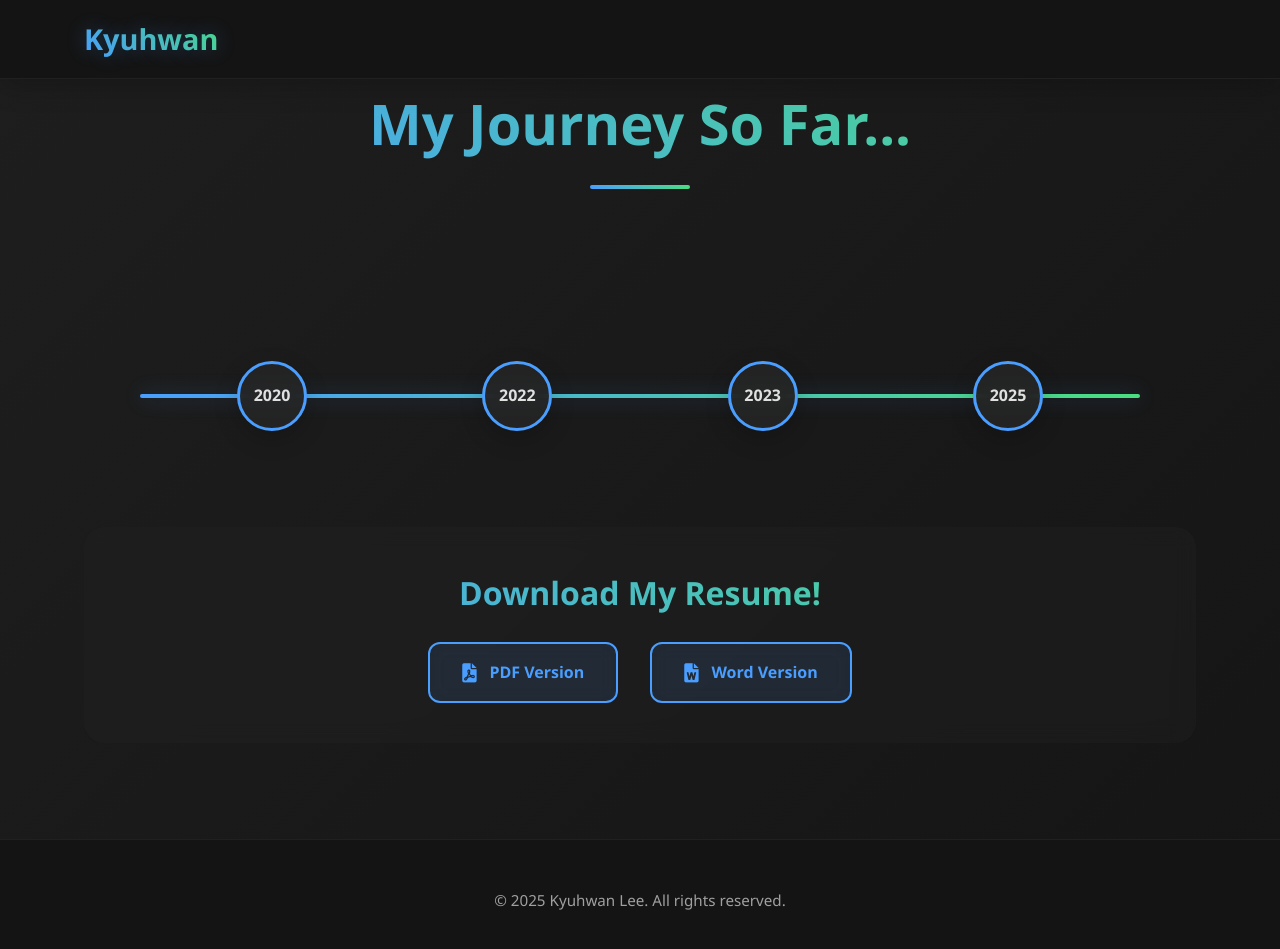
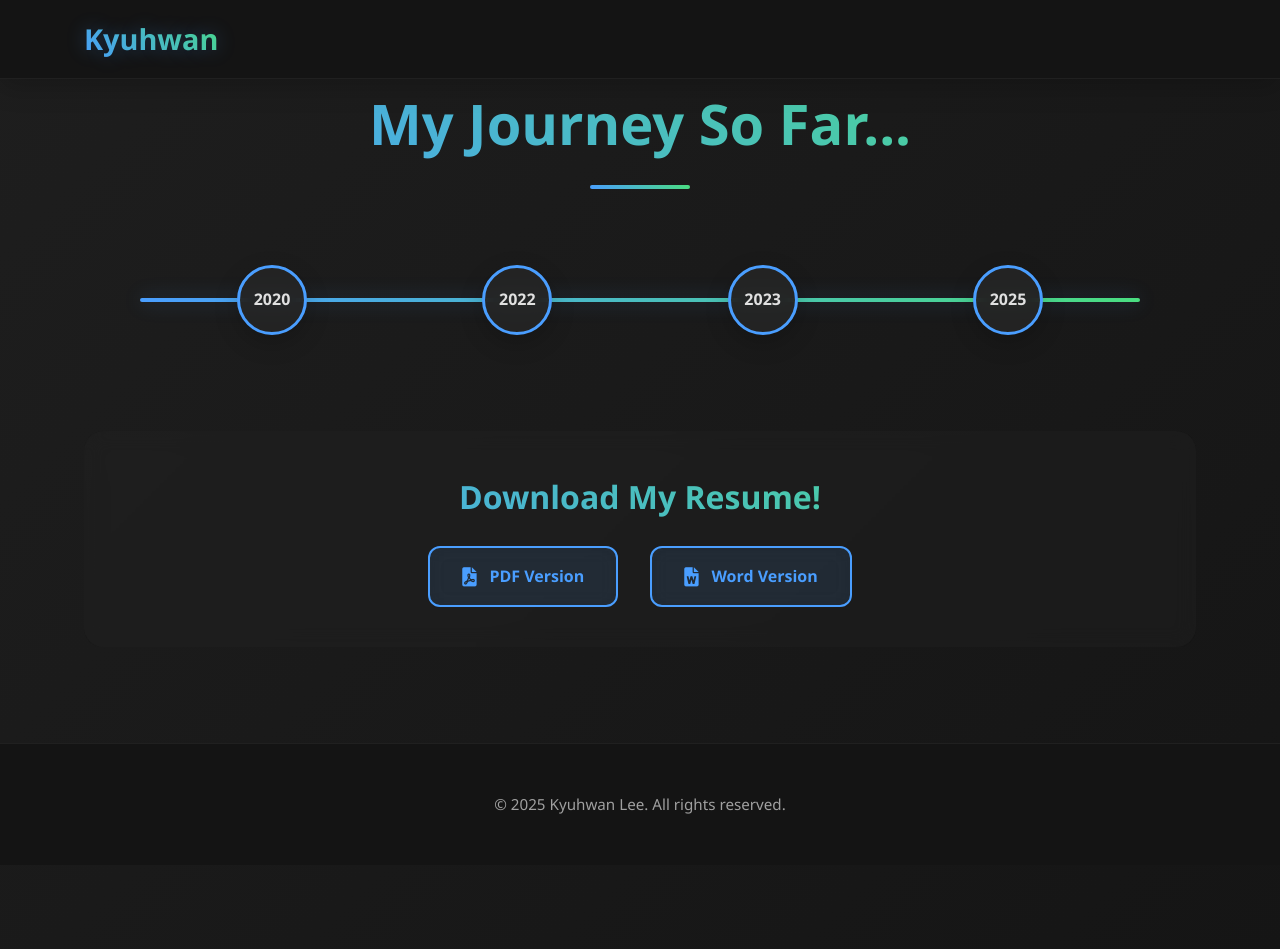
Before and after one commit to kyhw/kyhw.github.io, a Jekyll site: the page built from resume.html, in a window 1280 px wide and 961 px high. Shown: the top 949 px of the window. Built offline with Jekyll 4.4.1, drawn with Linux system fonts in a browser that asks for light colours.

Commit message:
final for now

```diff
--- a/_layouts/default.html
+++ b/_layouts/default.html
@@ -4,7 +4,7 @@
     <meta charset="UTF-8">
     <meta name="viewport" content="width=device-width, initial-scale=1.0">
     <title>Kyuhwan | {% if page.title %}{{ page.title }}{% else %}Home{% endif %}</title>
-    <link rel="stylesheet" href="{{ '/assets/css/style.css?v=2.8' | relative_url }}">
+    <link rel="stylesheet" href="{{ '/assets/css/style.css?v=3.1' | relative_url }}">
     <link rel="stylesheet" href="https://cdnjs.cloudflare.com/ajax/libs/font-awesome/6.0.0-beta3/css/all.min.css">
 </head>
 <body>
--- a/assets/css/style.css
+++ b/assets/css/style.css
@@ -575,7 +575,7 @@
 .timeline-container {
     display: flex;
     justify-content: center;
-    margin: 12rem 0 6rem 0;
+    margin: 6rem 0 6rem 0;
     position: relative;
 }
 
@@ -661,7 +661,7 @@
     border-radius: 16px;
     padding: 2.5rem;
     position: absolute;
-    bottom: 100px;
+    top: 100px;
     left: 50%;
     transform: translateX(-50%);
     width: 320px;
@@ -669,27 +669,27 @@
     visibility: hidden;
     transition: all 0.3s ease;
     box-shadow: var(--shadow-heavy);
-    z-index: 20;
-    margin-top: -300px;
+    z-index: 150;
+    margin-top: 2rem;
 }
 
 .timeline-content::after {
     content: '';
     position: absolute;
-    top: 100%;
+    bottom: 100%;
     left: 50%;
     transform: translateX(-50%);
     width: 0;
     height: 0;
     border-left: 12px solid transparent;
     border-right: 12px solid transparent;
-    border-top: 12px solid rgba(37, 37, 37, 0.95);
+    border-bottom: 12px solid rgba(37, 37, 37, 0.95);
 }
 
 .timeline-content.show {
     opacity: 1;
     visibility: visible;
-    transform: translateX(-50%) translateY(-15px);
+    transform: translateX(-50%) translateY(15px);
 }
 
 .timeline-content h3 {
--- a/resume.html
+++ b/resume.html
@@ -1,26 +1,8 @@
-<!DOCTYPE html>
-<html lang="en">
-<head>
-    <meta charset="UTF-8">
-    <meta name="viewport" content="width=device-width, initial-scale=1.0">
-    <title>kyhw.github.io | Resume</title>
-    <link rel="stylesheet" href="assets/css/style.css?v=2.6">
-    <link rel="stylesheet" href="https://cdnjs.cloudflare.com/ajax/libs/font-awesome/6.0.0-beta3/css/all.min.css">
-</head>
-<body>
-    <nav class="navbar">
-        <div class="container">
-            <a href="#" class="logo" id="logo">Kyuhwan</a>
-            <div class="nav-links" id="navLinks">
-                <a href="index.html">Home</a>
-                <a href="/notes/">Notes</a>
-                <a href="resume.html" class="active">Resume</a>
-                <a href="about.html">About</a>
-            </div>
-        </div>
-    </nav>
+---
+layout: default
+title: Resume
+---
 
-    <main class="container">
 <h1 class="resume-title">My Journey So Far...</h1>
 
 <div class="timeline-container">
@@ -82,18 +64,3 @@
         </a>
     </div>
 </div>
-    </main>
-
-    <footer>
-        <div class="container">
-            <p>&copy; <span id="year"></span> Kyuhwan Lee. All rights reserved.</p>
-        </div>
-    </footer>
-
-    <script src="assets/js/main.js"></script>
-    <script>
-        // Update year
-        document.getElementById('year').textContent = new Date().getFullYear();
-    </script>
-</body>
-</html>
```
Lines whose indentation alone changed are shown as unchanged.
